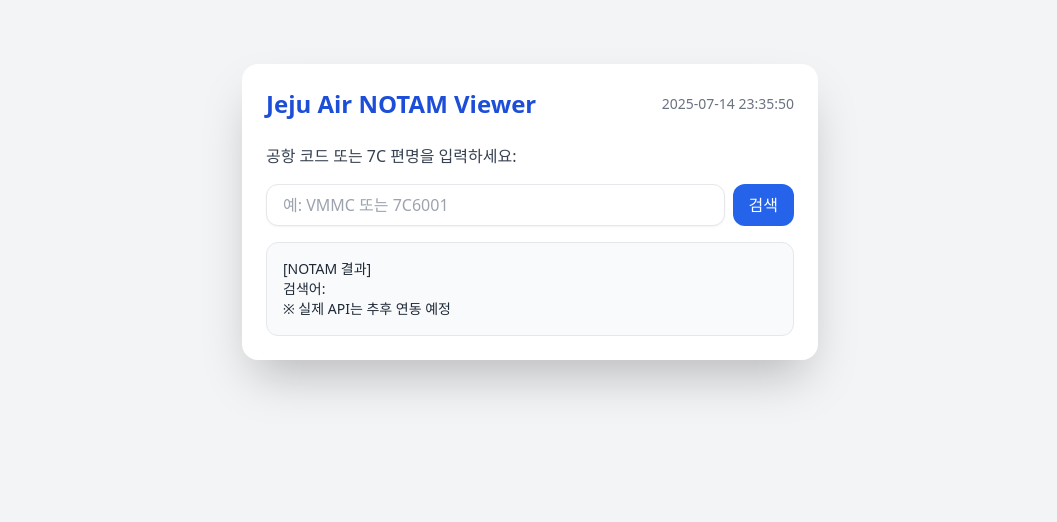
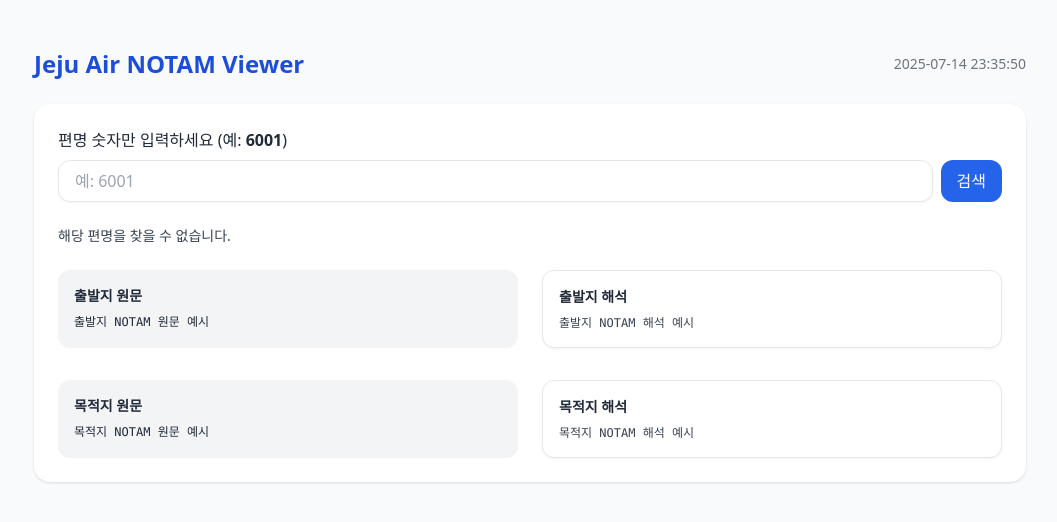
Before and after one commit to chaos815/jejuairnotam, a plain HTML site: page index.html in a window 1280 px wide. Both pictures are taken after a click on the button "검색". Shown: the whole page, without its empty margins (110-1167 px from the left). Drawn offline with nearby package versions, Linux system fonts and the light colour scheme.

Commit message:
Add files via upload

```diff
--- a/index.html
+++ b/index.html
@@ -7,37 +7,82 @@
   <title>Jeju Air NOTAM Viewer</title>
   <script src="https://cdn.tailwindcss.com"></script>
 </head>
-<body class="bg-gray-100 text-gray-900 font-sans">
-  <div class="max-w-xl mx-auto mt-16 p-6 bg-white shadow-2xl rounded-2xl">
+<body class="bg-gray-50 text-gray-800 font-sans">
+  <div class="max-w-5xl mx-auto mt-12 px-4">
     <div class="flex justify-between items-center mb-6">
       <h1 class="text-2xl font-bold text-blue-700">Jeju Air NOTAM Viewer</h1>
       <div id="clock" class="text-sm text-gray-500"></div>
     </div>
-    <p class="mb-4 text-gray-700">공항 코드 또는 7C 편명을 입력하세요:</p>
-    <div class="flex gap-2 mb-4">
-      <input type="text" id="search" placeholder="예: VMMC 또는 7C6001"
-        class="flex-1 border rounded-xl px-4 py-2 shadow-sm focus:outline-none focus:ring focus:border-blue-300" />
-      <button onclick="fetchNOTAM()"
-        class="px-4 py-2 bg-blue-600 text-white rounded-xl hover:bg-blue-700">검색</button>
+
+    <div class="bg-white p-6 rounded-2xl shadow">
+      <p class="mb-2">편명 숫자만 입력하세요 (예: <strong>6001</strong>)</p>
+      <div class="flex gap-2 mb-6">
+        <input type="text" id="search" placeholder="예: 6001"
+          class="flex-1 border rounded-xl px-4 py-2 shadow-sm focus:outline-none focus:ring focus:border-blue-300" />
+        <button onclick="fetchNOTAM()" class="px-4 py-2 bg-blue-600 text-white rounded-xl hover:bg-blue-700">검색</button>
+      </div>
+
+      <div id="routeInfo" class="mb-6 text-sm text-gray-700"></div>
+
+      <div class="grid grid-cols-2 gap-6 text-sm">
+        <div class="bg-gray-100 p-4 rounded-xl">
+          <h2 class="text-md font-semibold mb-2" id="leftTitle">출발지 원문</h2>
+          <pre class="whitespace-pre-wrap text-xs" id="leftContent">출발지 NOTAM 원문 예시</pre>
+        </div>
+        <div class="bg-white p-4 rounded-xl border shadow-sm">
+          <h2 class="text-md font-semibold mb-2" id="rightTitle">출발지 해석</h2>
+          <pre class="whitespace-pre-wrap text-xs text-gray-700" id="rightContent">출발지 NOTAM 해석 예시</pre>
+        </div>
+      </div>
+
+      <div class="grid grid-cols-2 gap-6 text-sm mt-8">
+        <div class="bg-gray-100 p-4 rounded-xl">
+          <h2 class="text-md font-semibold mb-2" id="leftTitle2">목적지 원문</h2>
+          <pre class="whitespace-pre-wrap text-xs" id="leftContent2">목적지 NOTAM 원문 예시</pre>
+        </div>
+        <div class="bg-white p-4 rounded-xl border shadow-sm">
+          <h2 class="text-md font-semibold mb-2" id="rightTitle2">목적지 해석</h2>
+          <pre class="whitespace-pre-wrap text-xs text-gray-700" id="rightContent2">목적지 NOTAM 해석 예시</pre>
+        </div>
+      </div>
     </div>
-    <div id="results" class="bg-gray-50 border border-gray-200 rounded-xl p-4 whitespace-pre-wrap text-sm text-gray-800"></div>
   </div>
 
   <script>
+    const flightRoutes = {
+      "7C6001": { departure: "RKSI", arrival: "VMMC" },
+      "7C6002": { departure: "VMMC", arrival: "RKSI" },
+      "7C6037": { departure: "RKPC", arrival: "VMMC" },
+      "7C6038": { departure: "VMMC", arrival: "RKPC" }
+    };
+
     function fetchNOTAM() {
-      const query = document.getElementById("search").value;
-      const results = document.getElementById("results");
-      results.innerText = "검색 중...";
-      setTimeout(() => {
-        results.innerText = `[NOTAM 결과]
-검색어: ${query}
-※ 실제 API는 추후 연동 예정`;
-      }, 1000);
+      const input = document.getElementById("search").value.trim();
+      const code = input.startsWith("7C") ? input : `7C${input}`;
+      const route = flightRoutes[code];
+
+      if (!route) {
+        document.getElementById("routeInfo").innerText = "해당 편명을 찾을 수 없습니다.";
+        return;
+      }
+
+      document.getElementById("routeInfo").innerHTML = `
+        <strong>검색어:</strong> ${input} <br/>
+        <strong>출발지:</strong> ${route.departure} <br/>
+        <strong>목적지:</strong> ${route.arrival}
+      `;
+
+      // Dummy NOTAM example (추후 API 연결 가능)
+      document.getElementById("leftContent").innerText = `[${route.departure}] RWY05L/23R ILS unavailable due to maintenance until JUL 15.`;
+      document.getElementById("rightContent").innerText = `[${route.departure}] 활주로 RWY05L/23R의 계기착륙장치(ILS)는 유지보수로 인해 7월 15일까지 사용 불가입니다.`;
+
+      document.getElementById("leftContent2").innerText = `[${route.arrival}] Apron C closed for aircraft parking from JUL 13 to JUL 16 due to event.`;
+      document.getElementById("rightContent2").innerText = `[${route.arrival}] 행사로 인해 7월 13일부터 16일까지 Apron C 구역은 주기장소로 사용할 수 없습니다.`;
     }
 
     function updateClock() {
       const now = new Date();
-      now.setHours(now.getHours() + 9); // UTC+9 보정
+      now.setHours(now.getHours() + 9);  // KST 보정
       document.getElementById("clock").innerText = now.toISOString().slice(0, 19).replace("T", " ");
     }
 
```
